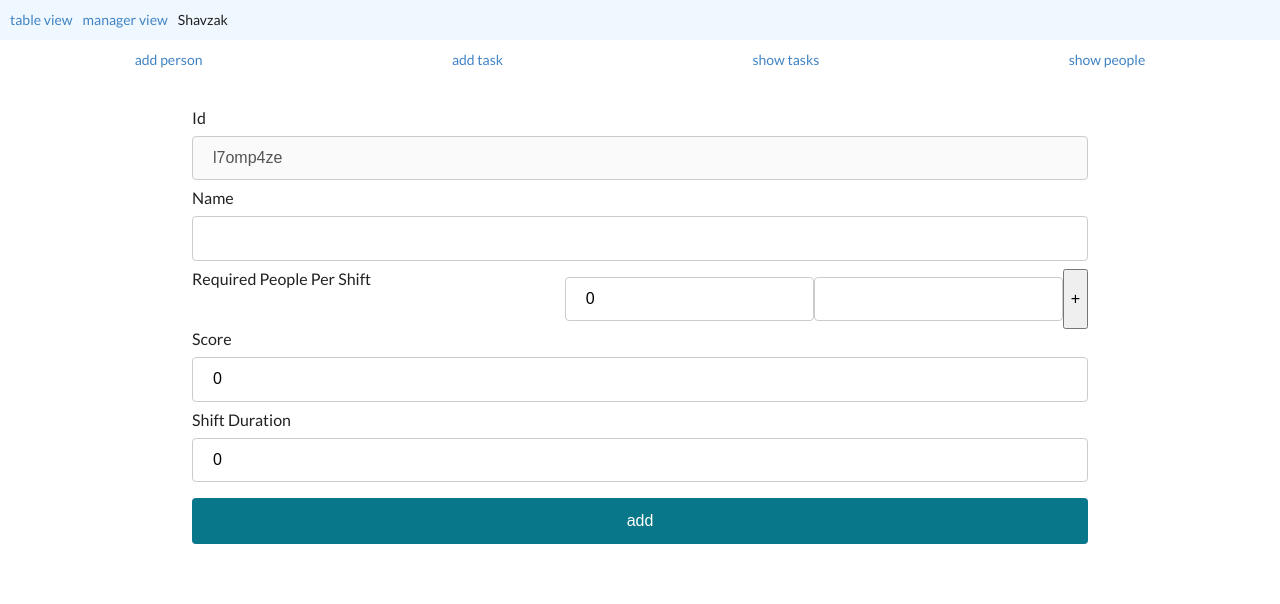
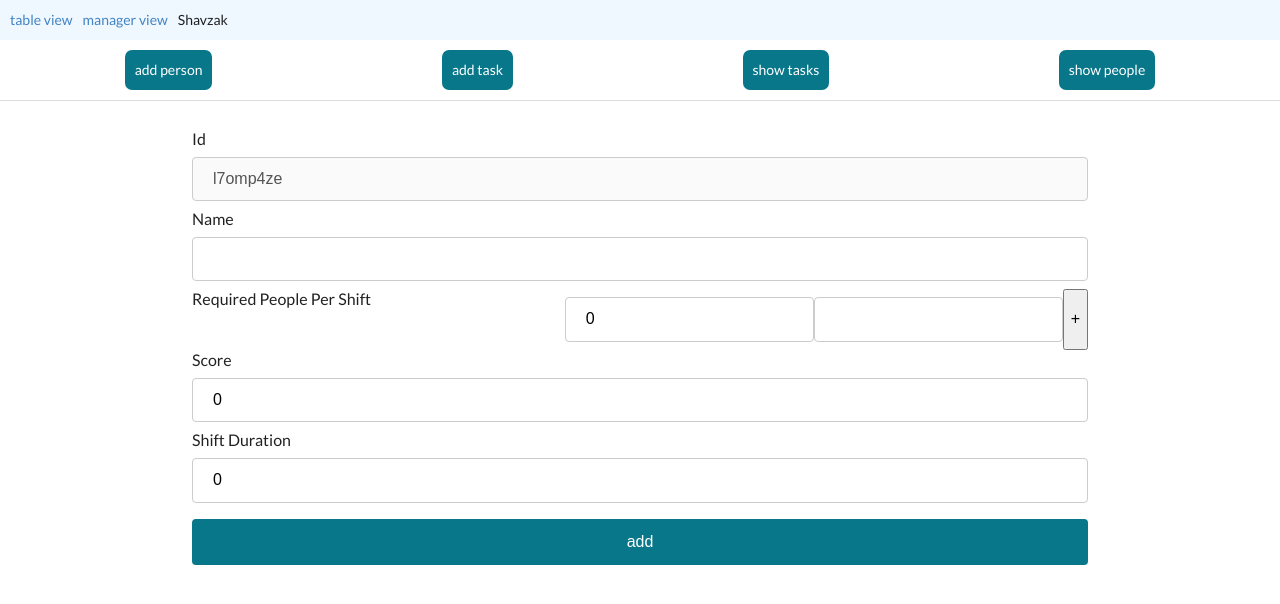
Before and after one commit to yuval-herman/shavazak, a React (Create React App) app in the folder client/: page /tablemanager/addtask in a window 1280 px wide. Shown: the top 604 px of the page. Built offline with nearby package versions, Linux system fonts and the light colour scheme.

Commit message:
styled TAbleManager navbar

```diff
--- a/client/src/DataTable/DataTable.module.scss
+++ b/client/src/DataTable/DataTable.module.scss
@@ -1,4 +1,6 @@
 .main {
+	margin: auto;
+	min-width: 80%;
 	border-radius: 1rem;
 	text-transform: capitalize;
 	text-align: center;
--- a/client/src/TableManager/TableManager.module.scss
+++ b/client/src/TableManager/TableManager.module.scss
@@ -9,7 +9,16 @@
 	padding: 10px;
 	display: flex;
 	justify-content: space-around;
-	* {
-		border-color: black;
+	margin-bottom: 0rem;
+	border-bottom: solid #ddd 1px;
+	a {
+		color: white;
+		border: solid #ddd 1;
+		border-radius: 0.5rem;
+		background-color: #08778a;
+		padding: 0.7rem;
+		&:hover {
+			background-color: #0c9fb9;
+		}
 	}
 }
--- a/client/src/TableManager/TableManager.tsx
+++ b/client/src/TableManager/TableManager.tsx
@@ -14,9 +14,7 @@ function TableManager() {
 					<Link to={"viewtasks"}>show tasks</Link>
 					<Link to={"viewpeople"}>show people</Link>
 				</nav>
-				<div>
-					<Outlet />
-				</div>
+				<Outlet />
 			</div>
 		</>
 	);
```
